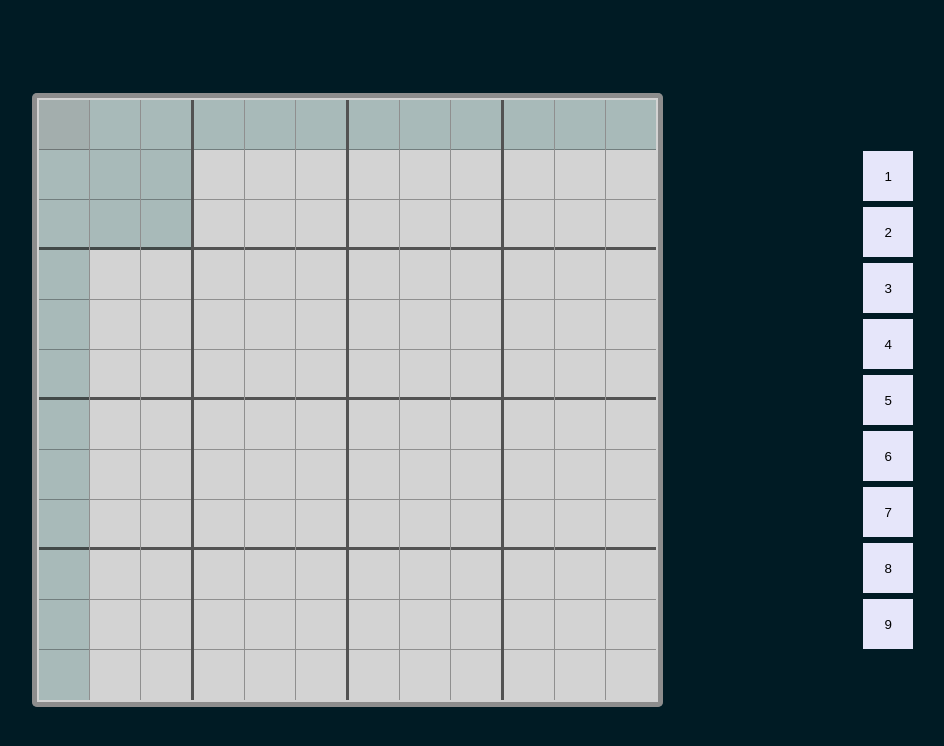
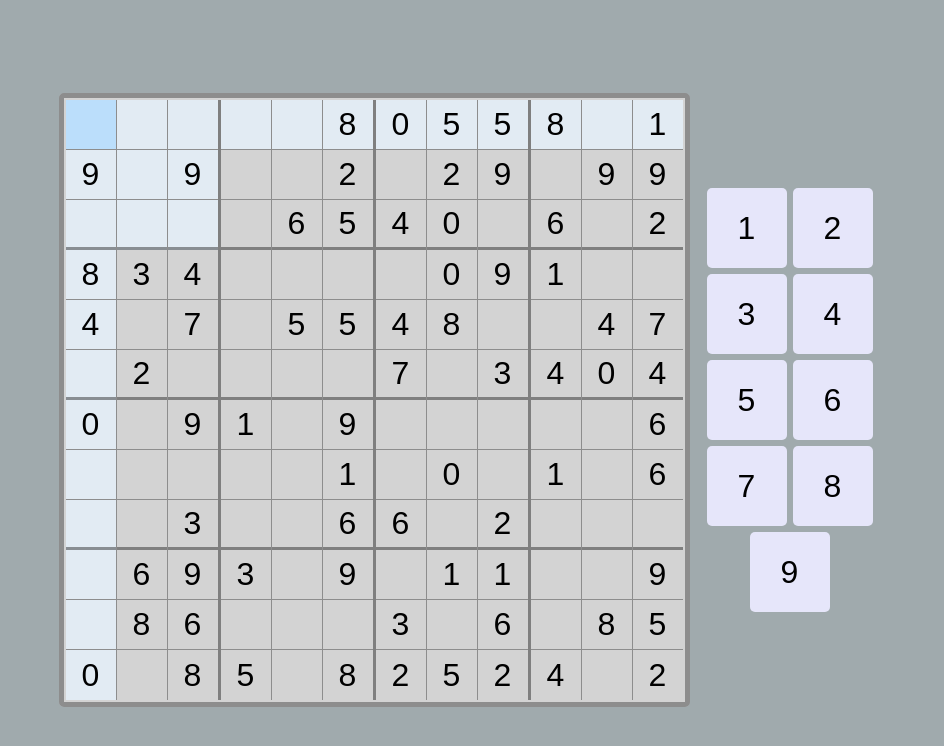
Before and after one commit to shlomiNugarker/sudoku, a website built with Vite: page index.html in a window 1280 px wide. Both pictures are taken after a click on the element 229 px from the left and 125 px from the top of the page. Shown: the whole page, without its empty margins (166-1110 px from the left). Built offline with nearby package versions, Linux system fonts and the light colour scheme.

Commit message:
work on the flow of the game

```diff
--- a/src/styles/_app.scss
+++ b/src/styles/_app.scss
@@ -1,6 +1,6 @@
 #app {
   display: flex;
-  justify-content: space-evenly;
+  justify-content: center;
   min-height: 100vh;
   align-items: center;
   flex-direction: row;
--- a/src/styles/_base.scss
+++ b/src/styles/_base.scss
@@ -9,7 +9,7 @@ html {
 
 body {
   margin: 0;
-  background-color: rgb(0, 27, 36);
+  background-color: rgba(0, 27, 36, 0.371);
 }
 html,
 body {
--- a/src/styles/_board.scss
+++ b/src/styles/_board.scss
@@ -11,36 +11,42 @@
         margin: 0;
         padding: 0;
         tr {
+          z-index: 0;
           &.border-right {
-            border-right: 1px solid #00000052;
+            border-right: 1px solid #8d8d8d;
           }
           &.border-right-bold {
-            border-right: 3px solid #0000009b;
+            border-right: 3px solid #00000066;
           }
 
           td {
+            z-index: 1;
             width: 50px;
             height: 50px;
             display: flex;
             align-items: center;
             justify-content: center;
             cursor: pointer;
-            font-size: 24px;
+            font-size: 32px;
+
+            &.illegal {
+              color: red;
+            }
 
             &.affected {
-              background-color: #14635d39;
+              background-color: #e2ebf3;
             }
             &.border-bottom {
-              border-bottom: 1px solid #00000052;
+              border-bottom: 1px solid #8d8d8d;
             }
             &.border-bottom-bold {
-              border-bottom: 3px solid #0000009b;
+              border-bottom: 3px solid #00000066;
             }
-            &:hover {
-              background-color: #61614a30;
-            }
+            // &:hover {
+            //   background-color: #61614a30;
+            // }
             &.selected {
-              background-color: #0e3b373e;
+              background-color: #bbdefb;
             }
           }
         }
--- a/src/styles/_numbers.scss
+++ b/src/styles/_numbers.scss
@@ -1,23 +1,33 @@
 #app {
   .numbers {
+    width: 200px;
     ul {
       margin: 0;
       padding: 0;
       display: flex;
-      flex-direction: column;
+      flex-direction: row;
+      flex-wrap: wrap;
+      justify-content: center;
 
       li {
         margin: 0;
         padding: 0;
         list-style: none;
         button {
-          width: 50px;
-          height: 50px;
+          font-size: 32px;
+          width: 80px;
+          height: 80px;
           border: none;
           background-color: lavender;
           cursor: pointer;
           padding: 5px;
           margin: 3px;
+          border-radius: 5px;
+
+          &:hover {
+            background-color: rgb(102, 102, 106);
+            color: wheat;
+          }
         }
       }
     }
--- a/src/ts/controller/cleanAffectedCells.ts
+++ b/src/ts/controller/cleanAffectedCells.ts
@@ -1,4 +1,5 @@
 export default function cleanAffectedCells() {
-  const cells = document.querySelectorAll('.affected')
-  cells.forEach((cell) => cell.classList.remove('affected'))
+  document
+    .querySelectorAll('.affected')
+    .forEach((cell) => cell.classList.remove('affected'))
 }
--- a/src/ts/controller/markAffectedCells.ts
+++ b/src/ts/controller/markAffectedCells.ts
@@ -1,72 +1,8 @@
-export default function markAffectedCells(cellCoords: {
-  i: number
-  j: number
-}) {
-  const { i, j } = cellCoords
+import { getAllAffectedCellCoords } from '../services/game'
 
-  //  The whole i axis
-  for (let k = 0; k < 12; k++) {
-    const el = document.getElementById(`${i}-${k}`)
-    el?.classList.add('affected')
-  }
-
-  //  The whole j axis
-  for (let l = 0; l < 12; l++) {
-    const el = document.getElementById(`${l}-${j}`)
-    el?.classList.add('affected')
-  }
-
-  //  Find the top-left corner of the small squere:
-  const itl = Math.floor(i / 3) * 3
-  const jtl = Math.floor(j / 3) * 3
-  const topLeftCrood = {
-    i: itl,
-    j: jtl,
-  }
-  const cellsToMark: { i: number; j: number }[] = [
-    {
-      i: topLeftCrood.i,
-      j: topLeftCrood.j,
-    },
-    {
-      i: topLeftCrood.i + 1,
-      j: topLeftCrood.j,
-    },
-    {
-      i: topLeftCrood.i + 2,
-      j: topLeftCrood.j,
-    },
-    //
-    {
-      i: topLeftCrood.i,
-      j: topLeftCrood.j + 1,
-    },
-    {
-      i: topLeftCrood.i + 1,
-      j: topLeftCrood.j + 1,
-    },
-    {
-      i: topLeftCrood.i + 2,
-      j: topLeftCrood.j + 1,
-    },
-    //
-    {
-      i: topLeftCrood.i,
-      j: topLeftCrood.j + 2,
-    },
-    {
-      i: topLeftCrood.i + 1,
-      j: topLeftCrood.j + 2,
-    },
-    {
-      i: topLeftCrood.i + 2,
-      j: topLeftCrood.j + 2,
-    },
-  ]
-
-  for (let p = 0; p < cellsToMark.length; p++) {
-    const { i, j } = cellsToMark[p]
+export default function markAffectedCells() {
+  getAllAffectedCellCoords()?.forEach(({ i, j }) => {
     const el = document.getElementById(`${i}-${j}`)
     if (!el?.classList.contains('affected')) el?.classList.add('affected')
-  }
+  })
 }
--- /dev/null
+++ b/src/ts/controller/markAllIllegalCells.ts
@@ -0,0 +1 @@
+export default function markAllIllegalCells() {}
--- a/src/ts/controller/onCellClicked.ts
+++ b/src/ts/controller/onCellClicked.ts
@@ -1,16 +1,15 @@
-import { getSelectedCellCoords, setSelectedCell } from '../services/game'
+import { setSelectedCell } from '../services/game'
 import cleanAffectedCells from './cleanAffectedCells'
 import markAffectedCells from './markAffectedCells'
 
 export function onCellClicked(cell: Element) {
+  document
+    .querySelectorAll('.selected')
+    .forEach((cell) => cell.classList.remove('selected'))
+
   setSelectedCell(cell)
-
-  const allSelectedCells = document.querySelectorAll('.selected')
-  allSelectedCells.forEach((cell) => cell.classList.remove('selected'))
-
   cell.classList.add('selected')
 
-  const coords = getSelectedCellCoords()
   cleanAffectedCells()
-  if (coords) markAffectedCells(coords)
+  markAffectedCells()
 }
--- a/src/ts/controller/onKeyUp.ts
+++ b/src/ts/controller/onKeyUp.ts
@@ -18,7 +18,6 @@ export default function onKeyUp(ev: KeyboardEvent) {
         onSetNumberInCell('')
       }
       break
-
     case 'ArrowLeft':
       {
         if (cellCoords.i < 1) return
@@ -55,7 +54,6 @@ export default function onKeyUp(ev: KeyboardEvent) {
         if (elTomove) onCellClicked(elTomove)
       }
       break
-
     default:
       break
   }
--- a/src/ts/controller/onLoad.ts
+++ b/src/ts/controller/onLoad.ts
@@ -13,8 +13,7 @@ export const onLoad = () => {
     cell.addEventListener('click', () => onCellClicked(cell))
   )
 
-  const numBtns = document.querySelectorAll('.num-btn')
-  numBtns.forEach((numBtn) =>
+  document.querySelectorAll('.num-btn').forEach((numBtn) =>
     numBtn.addEventListener('click', () => {
       onSetNumberInCell(numBtn.textContent || '')
     })
--- a/src/ts/controller/renderBoard.ts
+++ b/src/ts/controller/renderBoard.ts
@@ -15,6 +15,8 @@ export const renderBoard = (mat: string[][], selector: string) => {
 
       const className = `cell`
 
+      const constantNumStyle = mat[i][j] ? 'constant' : ''
+
       const borderStyle =
         j < mat[0].length - 1
           ? j % 3 === 2
@@ -22,7 +24,7 @@ export const renderBoard = (mat: string[][], selector: string) => {
             : 'border-bottom'
           : ''
 
-      strHTML += `<td  class="${className} ${borderStyle}" id="${i}-${j}"  >${item}</td>`
+      strHTML += `<td  class="${className} ${borderStyle} ${constantNumStyle}" id="${i}-${j}"  >${item}</td>`
     }
     strHTML += '</tr>'
   }
--- a/src/ts/services/game.ts
+++ b/src/ts/services/game.ts
@@ -1,4 +1,5 @@
 import { State } from '../../interfaces/state'
+import { getRandomInt } from './utils'
 
 export {
   createBoard,
@@ -7,6 +8,8 @@ export {
   getSelectedCellCoords,
   getCellCoords,
   getBoardSize,
+  getSelectedCellVal,
+  getAllAffectedCellCoords,
 }
 
 const globalState: State = {
@@ -17,8 +20,28 @@ const globalState: State = {
 
 const createBoard = (size: number) => {
   const newBoard = buildBoard(size)
+  fillBoard(newBoard)
   globalState.board = newBoard
   return globalState.board
+}
+
+function isValid(num: string, i: number, j: number) {
+  // TODO: FUNC TO CHECK IF THE NUMBER IS LEGAL
+  return Math.random() > 0.5
+  return true
+}
+
+const fillBoard = (board: string[][]) => {
+  for (let i = 0; i < board.length; i++) {
+    for (let j = 0; j < board.length; j++) {
+      let num = getRandomInt(0, 9).toString()
+      while (isValid(num, i, j)) {
+        board[i][j] = num
+      }
+    }
+  }
+
+  return board
 }
 
 const setSelectedCell = (cell: Element) => {
@@ -30,11 +53,18 @@ const getSelectedCellCoords = () => {
   return getCellCoords(globalState.selectedCell.id)
 }
 
+const getSelectedCellVal = () => {
+  if (!globalState.selectedCell) return null
+
+  return globalState.selectedCell.textContent
+}
+
 const getBoardSize = () => {
   return globalState.board?.length
 }
 
 const setNumberInMat = (num: string) => {
+  if (globalState.selectedCell?.classList.contains('constant')) return null
   if (globalState.selectedCell && globalState.board) {
     const cellPos = getCellCoords(globalState.selectedCell.id)
 
@@ -51,6 +81,77 @@ const getCellCoords = (cellId: string) => {
   return coord
 }
 
+function getAllAffectedCellCoords() {
+  const selectedCoord = getSelectedCellCoords()
+  if (!selectedCoord || !globalState.board) return
+  const { i, j } = selectedCoord
+  const coords: { i: number; j: number }[] = []
+
+  //  The whole i axis
+  for (let k = 0; k < 12; k++) {
+    const coord = { i: i, j: k }
+    coords.push(coord)
+  }
+  //  The whole j axis
+  for (let k = 0; k < 12; k++) {
+    const coord = { i: k, j: j }
+    coords.push(coord)
+  }
+
+  //  Find the top-left corner of the small squere:
+  const itl = Math.floor(i / 3) * 3
+  const jtl = Math.floor(j / 3) * 3
+  const topLeftCrood = {
+    i: itl,
+    j: jtl,
+  }
+  //  all small squere coords:
+  const smallSquereCoords: { i: number; j: number }[] = [
+    {
+      i: topLeftCrood.i,
+      j: topLeftCrood.j,
+    },
+    {
+      i: topLeftCrood.i + 1,
+      j: topLeftCrood.j,
+    },
+    {
+      i: topLeftCrood.i + 2,
+      j: topLeftCrood.j,
+    },
+    //
+    {
+      i: topLeftCrood.i,
+      j: topLeftCrood.j + 1,
+    },
+    {
+      i: topLeftCrood.i + 1,
+      j: topLeftCrood.j + 1,
+    },
+    {
+      i: topLeftCrood.i + 2,
+      j: topLeftCrood.j + 1,
+    },
+    //
+    {
+      i: topLeftCrood.i,
+      j: topLeftCrood.j + 2,
+    },
+    {
+      i: topLeftCrood.i + 1,
+      j: topLeftCrood.j + 2,
+    },
+    {
+      i: topLeftCrood.i + 2,
+      j: topLeftCrood.j + 2,
+    },
+  ]
+
+  // console.log([...coords, ...smallSquereCoords].length)
+
+  return [...coords, ...smallSquereCoords]
+}
+
 const buildBoard = (size: number) => {
   let board: string[][] = []
   for (let i = 0; i < size; i++) {
```
